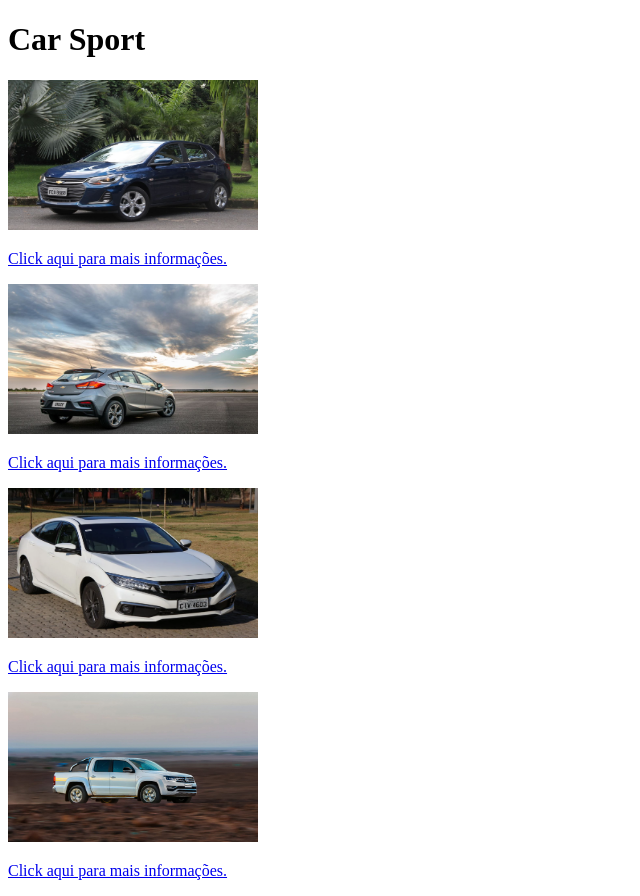
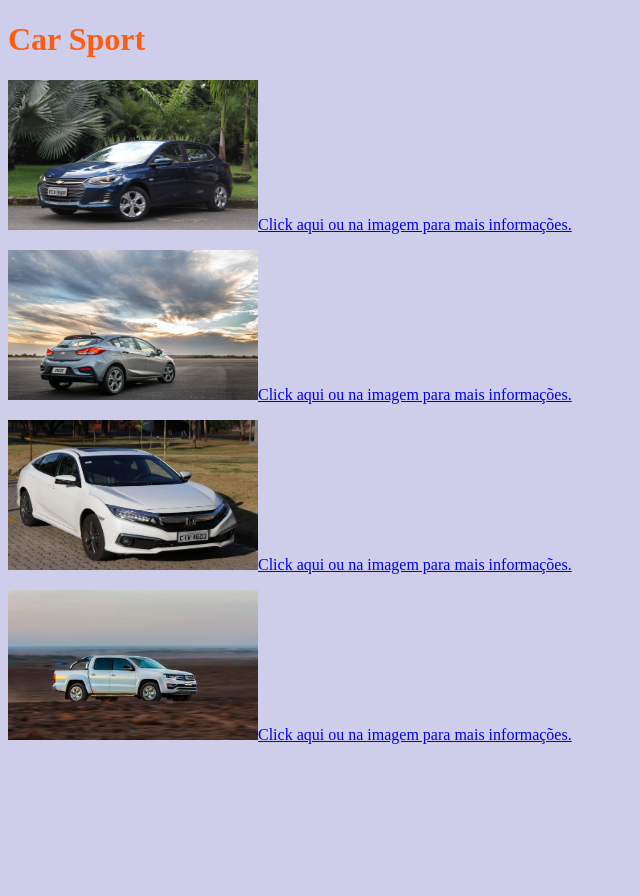
Before and after one commit to Danielpqueiroz/HTML, a plain HTML site: page Aula_03/TED03.html in a window 1280 px wide. Shown: the whole page, without its empty margins (0-640 px from the left). After the commit the page ends 800 px from the top, so only its background shows below. Drawn offline with Linux system fonts and the light colour scheme.

Commit message:
Atualização 20 09 2022

```diff
--- a/Aula_03/TED03.html
+++ b/Aula_03/TED03.html
@@ -6,18 +6,31 @@
     <meta name="viewport" content="width=device-width, initial-scale=1.0">
     <link rel="shortcut icon" href="Cemagraphics-Classic-Cars-Camaro.ico" type="image/x-icon">
     <title>Car Sport</title>
+    <style>
+        body{
+            background-color: #ceceeb;
+            color: green;
+        }
+        p{
+            color: rgb(53, 0, 243);
+        }
+        h1{
+            color: rgb(253, 93, 18)
+        }
+
+    </style>
 </head>
 <body>
     <picture>
         <h1>Car Sport</h1>
-        <img src ="imagem/onix.jpg" width="250px" height="150px">
-        <p><a href="onix.html" target="_self">Click aqui para mais informações.</a></p>
-        <img src ="imagem/cruze-sport6-premier-5.jpg" width="250px" height="150px">
-        <p><a href="cruze.html" target="_self">Click aqui para mais informações.</a></p>
-        <img src ="imagem/honda-civic-touring-frente.webp" width="250px" height="150px">
-        <p><a href="honda-civic.html" target="_self">Click aqui para mais informações.</a></p>
-        <img src ="imagem/amarok-v6-highline.jpg" width="250px" height="150px">
-        <p><a href="amarok.html" target="_self">Click aqui para mais informações.</a></p>
+
+        <p><a href="onix.html" target="_self"><img src ="imagem/onix.jpg" width="250px" height="150px">Click aqui ou na imagem para mais informações.</a></p>
+
+        <p><a href="cruze.html" target="_self"><img src ="imagem/cruze-sport6-premier-5.jpg" width="250px" height="150px">Click aqui ou na imagem para mais informações.</a></p>
+
+        <p><a href="honda-civic.html" target="_self"><img src ="imagem/honda-civic-touring-frente.webp" width="250px" height="150px">Click aqui ou na imagem para mais informações.</a></p>
+
+        <p><a href="amarok.html" target="_self"><img src ="imagem/amarok-v6-highline.jpg" width="250px" height="150px">Click aqui ou na imagem para mais informações.</a></p>
 
     </picture>
 
```
Also changed, not shown: Aula_03/amarok.html (+14 -1 lines), Aula_03/cruze.html (+14 -1 lines), Aula_03/honda-civic.html (+13 -0 lines), Aula_03/onix.html (+14 -1 lines).
